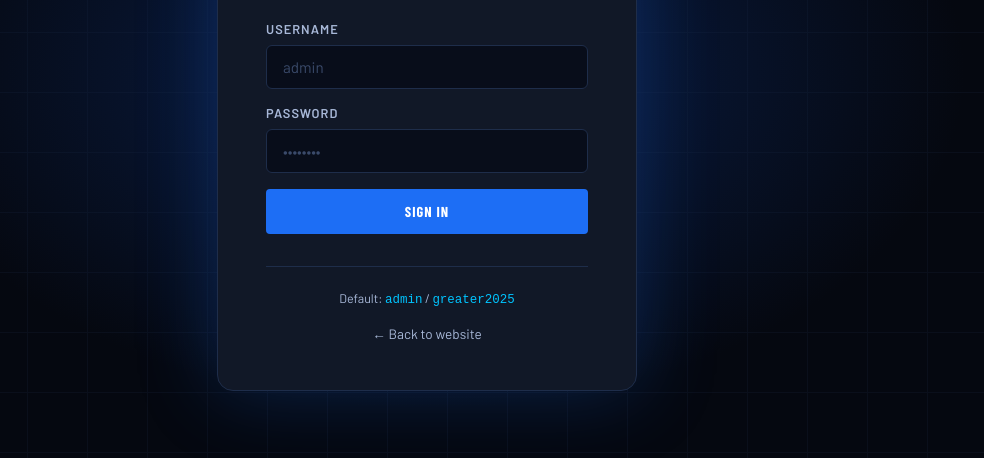
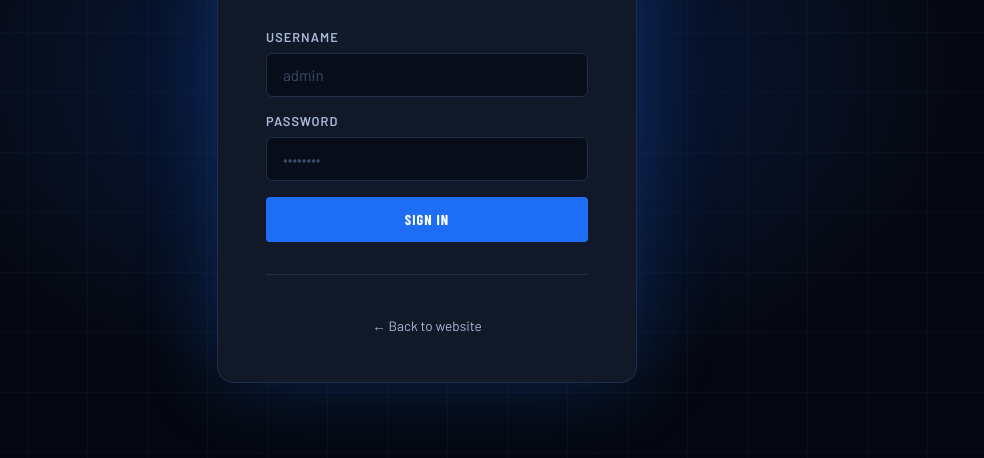
Before and after one commit to Syntax-Seeker/King-s-Youth, a website: page public/admin-login.html in a window 1280 px wide. Shown: the part 328-786 px from the top of the page, without its empty margins (213-1197 px from the left). Drawn offline with nearby package versions, Linux system fonts and the light colour scheme; a web font is replaced by a local one.

Commit message:
On branch main Your branch is up to date with 'origin/main'.
Changes to be committed:
	modified:   public/admin-login.html

```diff
--- a/public/admin-login.html
+++ b/public/admin-login.html
@@ -40,7 +40,7 @@
     <button class="btn btn-primary" style="width:100%;padding:.85rem" onclick="doLogin()">Sign In</button>
 
     <div style="text-align:center;margin-top:2rem;padding-top:1.5rem;border-top:1px solid var(--border)">
-      <p style="font-size:.78rem;color:var(--white-dim)">Default: <code style="color:var(--accent)">admin</code> / <code style="color:var(--accent)">greater2025</code></p>
+    <!---<p style="font-size:.78rem;color:var(--white-dim)">Default: <code style="color:var(--accent)">admin</code> / <code style="color:var(--accent)">greater2025</code></p>--->
     </div>
     <div style="text-align:center;margin-top:1rem">
       <a href="index.html" style="color:var(--white-dim);font-size:.85rem;text-decoration:none">← Back to website</a>
```
